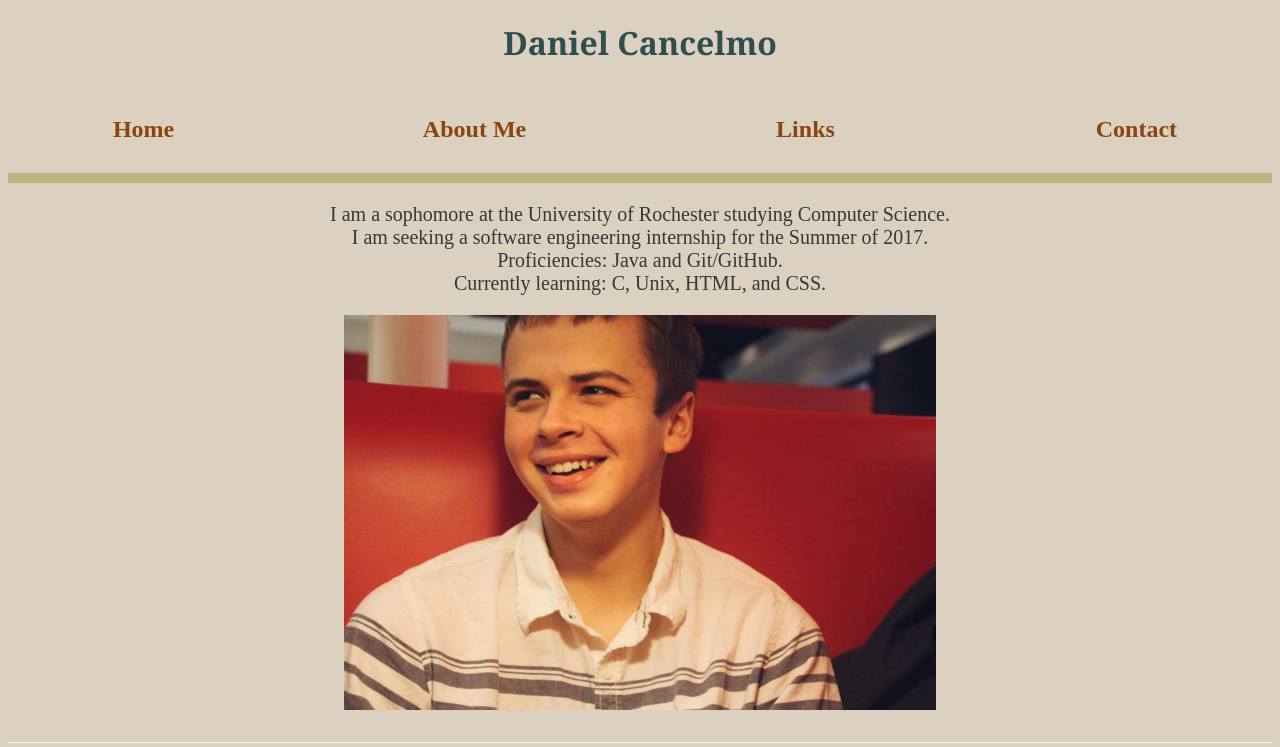
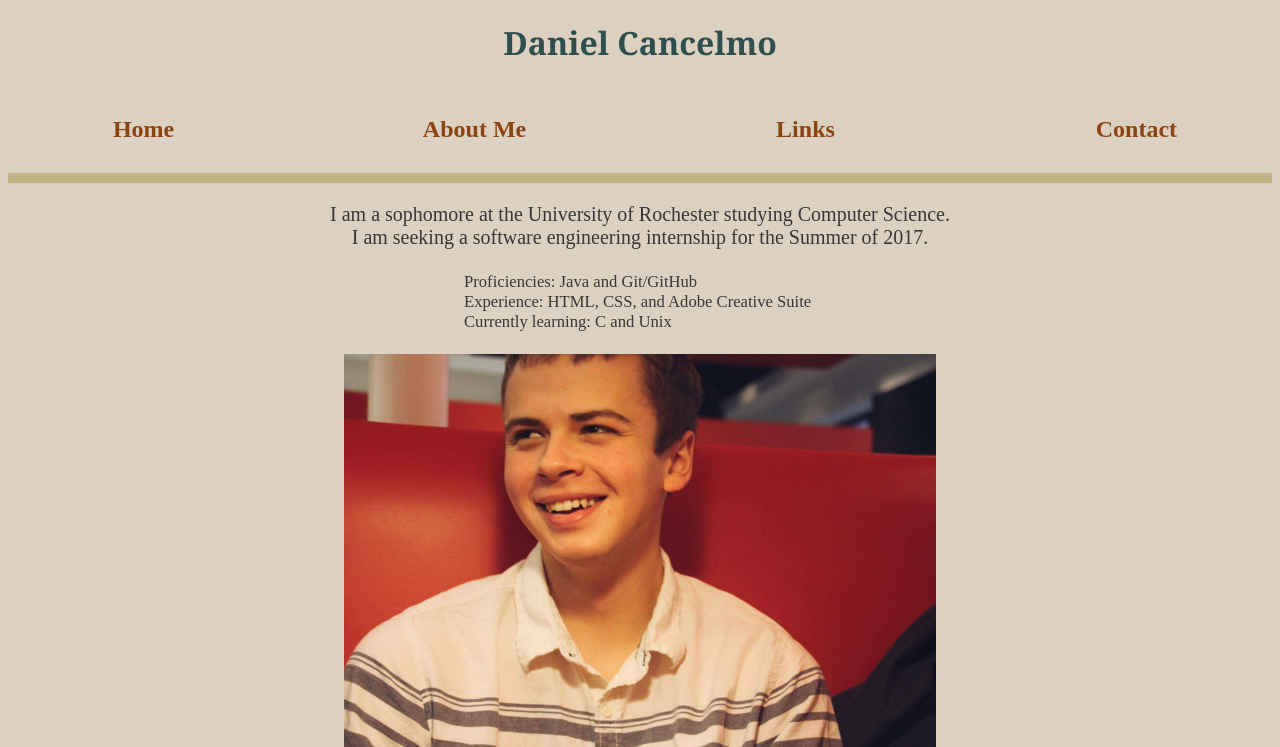
Before and after one commit to dcancelmo/dcancelmo.github.io, a PHP site: page /index.html in a window 1280 px wide. Shown: the top 747 px of the page. Run offline with PHP 8.4, Linux system fonts and the light colour scheme.

Commit message:
Formatting index.html
Made skills in separate tag and smaller than title, added experience.
Readded h4 and .center to center a left-aligned block of text.

```diff
--- a/home.css
+++ b/home.css
@@ -17,12 +17,17 @@ body > #container {
 	min-height: 100%;
 }
 
+.center {
+	margin-left: auto;
+    margin-right: auto;
+    width: 22em
+}
+
 /*Paper#F4F4F4*/
 h1 {
     font-size: : 2em;
     font-family: Georgia;
     color:darkslategray;
-    display: grid;
     text-align: center;
 }
 h2 {
@@ -49,6 +54,12 @@ li{
 h3 {
     text-align: center;
     font-size: 1.25em;
+    font-weight: 100;
+    color: #373737;
+}
+h4 {
+    text-align: left;
+    font-size: 1.04em;
     font-weight: 100;
     color: #373737;
 }
--- a/index.html
+++ b/index.html
@@ -11,7 +11,10 @@
 				<span id="NavBar"><h2><a href="index.html">Home</a></h2> <h2><a href="aboutMe.html">About Me</a></h2> <h2><a href="links.html">Links</a></h2> <h2><a href="contact.html">Contact</a></h2></span>
 				<div id="line"></div>
 
-				<h3>I am a sophomore at the University of Rochester studying Computer Science.<br>I am seeking a software engineering internship for the Summer of 2017.<br>Proficiencies: Java and Git/GitHub.<br>Currently learning: C, Unix, HTML, and CSS.</h3>
+				<h3>I am a sophomore at the University of Rochester studying Computer Science.<br>I am seeking a software engineering internship for the Summer of 2017.</h3>
+				<div class = "center">
+					<h4>Proficiencies: Java and Git/GitHub<br>Experience: HTML, CSS, and Adobe Creative Suite<br>Currently learning: C and Unix</h4>
+				</div>
 				<p id = "selfPic"><center><img src = "images/Self_pic.jpeg" alt="Pic of Dan" style="width:592px;height:394.66px"></center></p>
 
 			</div>
```
